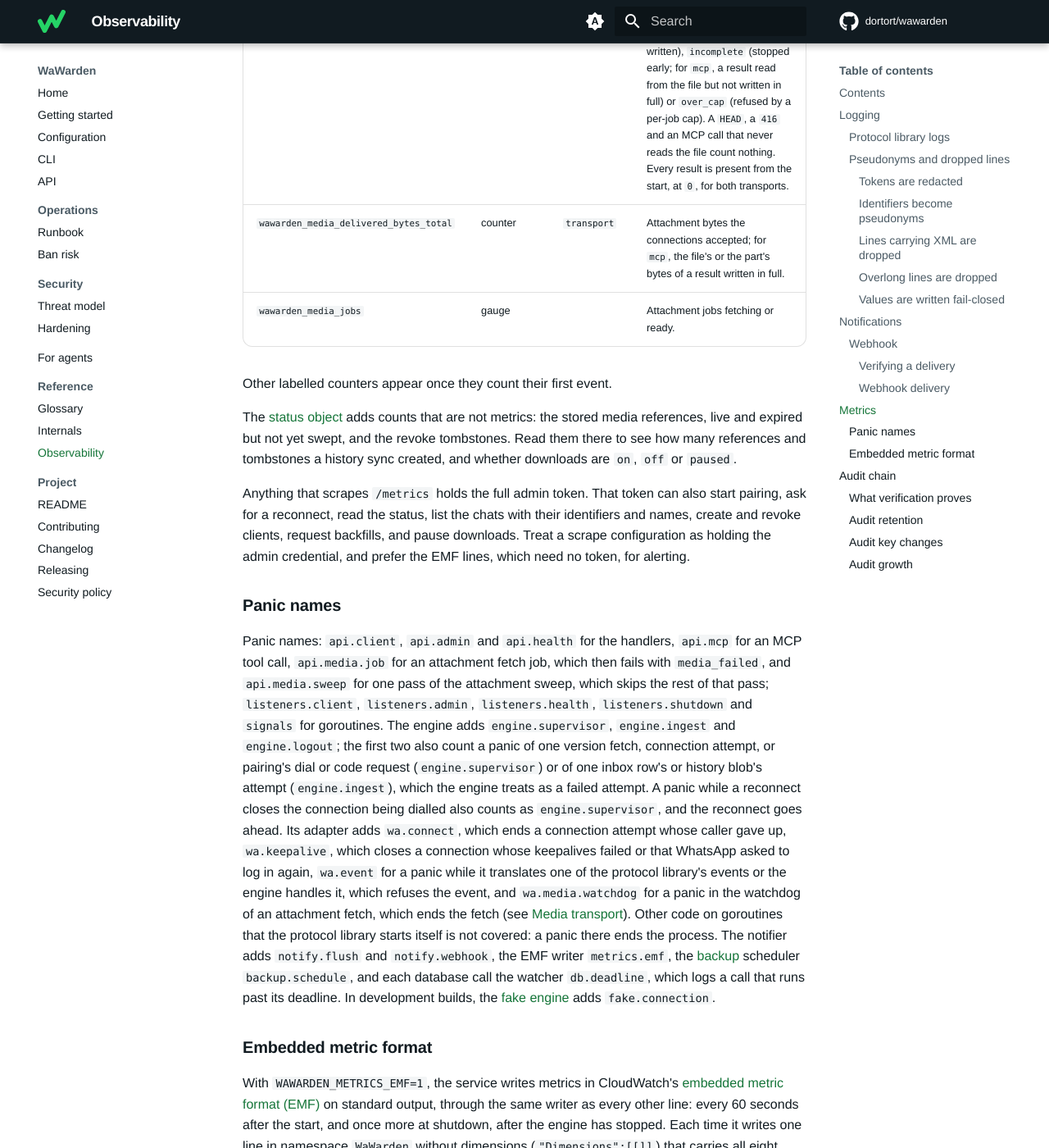
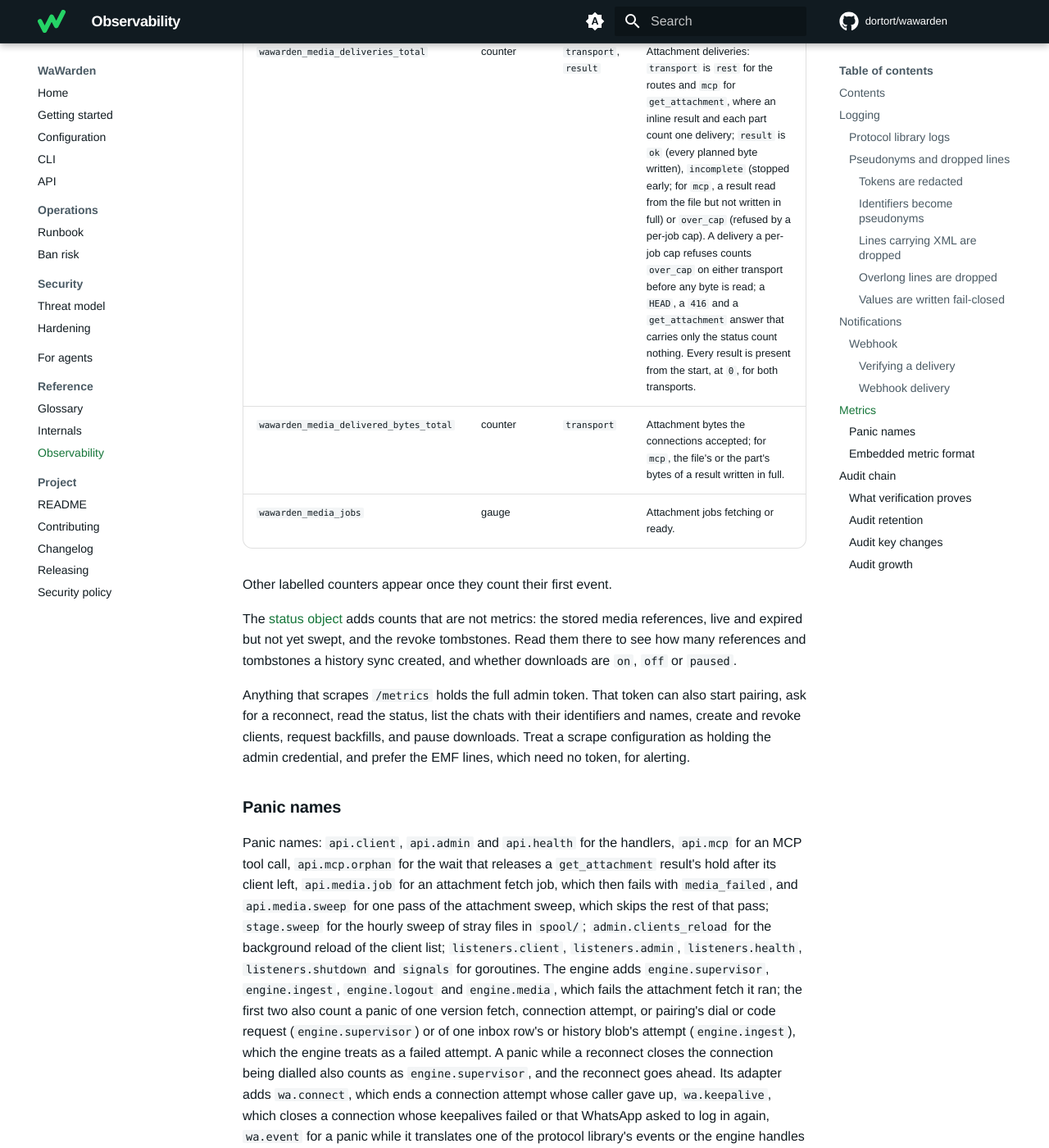
Before and after one commit to dortort/wawarden, an MkDocs documentation site: the page built from docs/observability.md, in a window 1280 px wide and 1400 px high, scrolled down 20772 px. Shown: the whole window at 82% size. Built offline with MkDocs 1.6.1 and Material for MkDocs 9.7.7, drawn with Linux system fonts in a browser that asks for light colours; comment, search, counter and statistics services are not loaded; some of the changed text lies outside the part shown.

Commit message:
docs(observability): list every panic name and the double-counted revoke drop
Name the orphan release, spool sweep, client reload, attachment fetch
and fake backfill goroutines, say when a delivery counts over_cap, and
note that a refused tombstone revoke counts two reasons.

Co-Authored-By: Claude Opus 5.5 <noreply@anthropic.com>
Co-Authored-By: Claude Fable 5.1 <noreply@anthropic.com>

```diff
--- a/docs/observability.md
+++ b/docs/observability.md
@@ -441,7 +441,7 @@ The [WhatsApp engine](internals.md#whatsapp-engine) adds these:
 | `wawarden_paired` | gauge | | `1` while a device is paired, `0` otherwise. |
 | `wawarden_connected` | gauge | | `1` while the engine is `connected`, `0` otherwise. |
 | `wawarden_messages_ingested_total` | counter | | Messages, reactions and poll votes stored in the archive, live and from history. |
-| `wawarden_ingest_dropped_total` | counter | `reason` | Events dropped by an [ingest rule](internals.md#ingest) or a [history-sync](internals.md#history-sync) check: `chat_rejected`, `sender_rejected`, `invalid`, `unknown_kind`, `no_target`, `foreign_reference`, `target_unknown`, `target_kind`, `stale_edit`, `not_original_sender`, `not_admin`, `admin_unknown`, `owner_unknown`, `not_paired`, `too_large`, `history_not_primary`. |
+| `wawarden_ingest_dropped_total` | counter | `reason` | Events dropped by an [ingest rule](internals.md#ingest) or a [history-sync](internals.md#history-sync) check: `chat_rejected`, `sender_rejected`, `invalid`, `unknown_kind`, `no_target`, `foreign_reference`, `target_unknown`, `target_kind`, `stale_edit`, `not_original_sender`, `not_admin`, `admin_unknown`, `owner_unknown`, `not_paired`, `too_large`, `history_not_primary`. A revocation of a target not stored yet counts `target_unknown` even when it is kept as a tombstone rather than dropped (see [Ingest](internals.md#ingest)), and one the check refuses also counts the check's own reason, so one event counts twice. |
 | `wawarden_ingest_refused_total` | counter | `reason` | Events the engine refused to write and left unacknowledged, which loses them (see [Delivery](internals.md#delivery)): `backlog_full`, `paused`, `store_error`. |
 | `wawarden_ingest_quarantined_total` | counter | `queue` | Inbox rows (`inbox`) and history blobs (`history`) quarantined. |
 | `wawarden_rekey_conflicts_total` | counter | `conflict` | LID mappings refused, by conflict as in `rekey_conflict`. |
@@ -453,7 +453,7 @@ above 0), the client handler adds these:
 |---|---|---|---|
 | `wawarden_media_fetches_total` | counter | `result` | Requests that tried to start an attachment fetch, by result. A job that ended counts `ok`, `expired`, `failed`, `too_large`, `unsupported`, `unavailable`, `throttled` (WhatsApp throttled it) or `not_connected`; a request refused before any fetch counts `too_large`, `not_connected`, `busy` (also while [downloads are paused](api.md#pausing-downloads)), `rate_limited` (the client's two jobs or its budget) or `global_limited` (the count or bytes of all clients). A status answer counts nothing. Every result is present from the start, at `0`. |
 | `wawarden_media_fetched_bytes_total` | counter | | Bytes fetched from WhatsApp for jobs that turned ready, before the content policy. |
-| `wawarden_media_deliveries_total` | counter | `transport`, `result` | Attachment deliveries: `transport` is `rest` for the routes and `mcp` for `get_attachment`, where an inline result and each part count one delivery; `result` is `ok` (every planned byte written), `incomplete` (stopped early; for `mcp`, a result read from the file but not written in full) or `over_cap` (refused by a per-job cap). A `HEAD`, a `416` and an MCP call that never reads the file count nothing. Every result is present from the start, at `0`, for both transports. |
+| `wawarden_media_deliveries_total` | counter | `transport`, `result` | Attachment deliveries: `transport` is `rest` for the routes and `mcp` for `get_attachment`, where an inline result and each part count one delivery; `result` is `ok` (every planned byte written), `incomplete` (stopped early; for `mcp`, a result read from the file but not written in full) or `over_cap` (refused by a per-job cap). A delivery a per-job cap refuses counts `over_cap` on either transport before any byte is read; a `HEAD`, a `416` and a `get_attachment` answer that carries only the status count nothing. Every result is present from the start, at `0`, for both transports. |
 | `wawarden_media_delivered_bytes_total` | counter | `transport` | Attachment bytes the connections accepted; for `mcp`, the file's or the part's bytes of a result written in full. |
 | `wawarden_media_jobs` | gauge | | Attachment jobs fetching or ready. |
 
@@ -474,12 +474,16 @@ EMF lines, which need no token, for alerting.
 ### Panic names
 
 Panic names: `api.client`, `api.admin` and `api.health` for the handlers,
-`api.mcp` for an MCP tool call, `api.media.job` for an attachment fetch job,
-which then fails with `media_failed`, and `api.media.sweep` for one pass of the
-attachment sweep, which skips the rest of that pass;
+`api.mcp` for an MCP tool call, `api.mcp.orphan` for the wait that releases a
+`get_attachment` result's hold after its client left, `api.media.job` for an
+attachment fetch job, which then fails with `media_failed`, and
+`api.media.sweep` for one pass of the attachment sweep, which skips the rest of
+that pass; `stage.sweep` for the hourly sweep of stray files in `spool/`;
+`admin.clients_reload` for the background reload of the client list;
 `listeners.client`, `listeners.admin`, `listeners.health`, `listeners.shutdown`
 and `signals` for goroutines. The engine adds `engine.supervisor`,
-`engine.ingest` and `engine.logout`; the first two also count a panic of one
+`engine.ingest`, `engine.logout` and `engine.media`, which fails the
+attachment fetch it ran; the first two also count a panic of one
 version fetch, connection attempt, or pairing's dial or code request
 (`engine.supervisor`) or of one inbox row's or history blob's attempt
 (`engine.ingest`), which the engine treats as a failed attempt. A panic while a
```
Also changed, not shown: other parts of docs/observability.md (+1 -1 lines).
